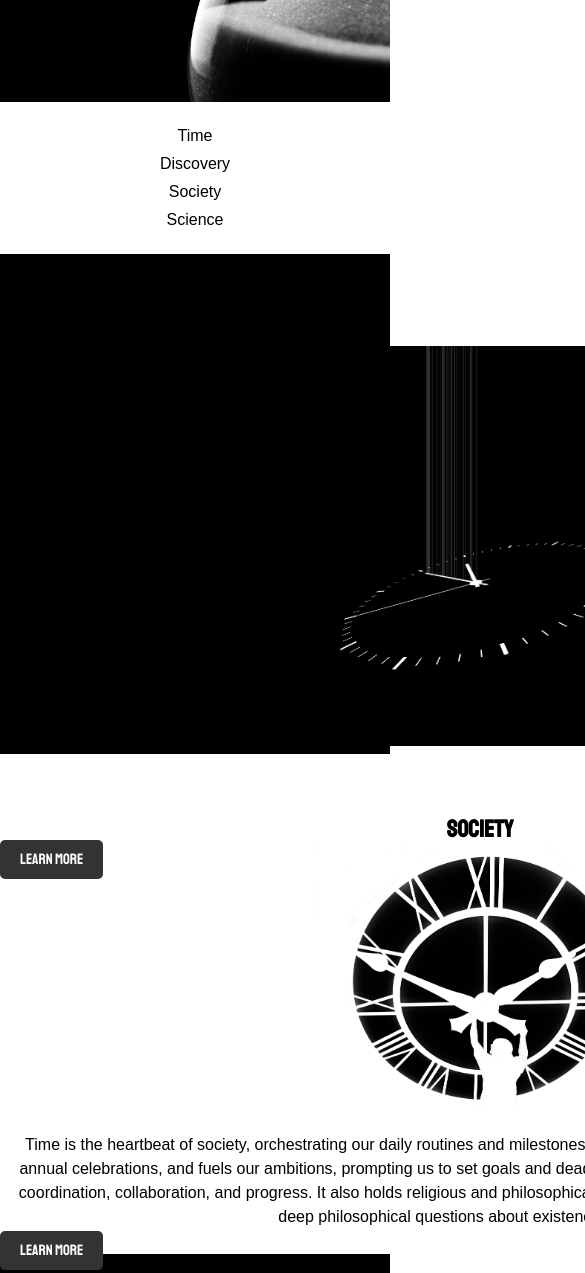
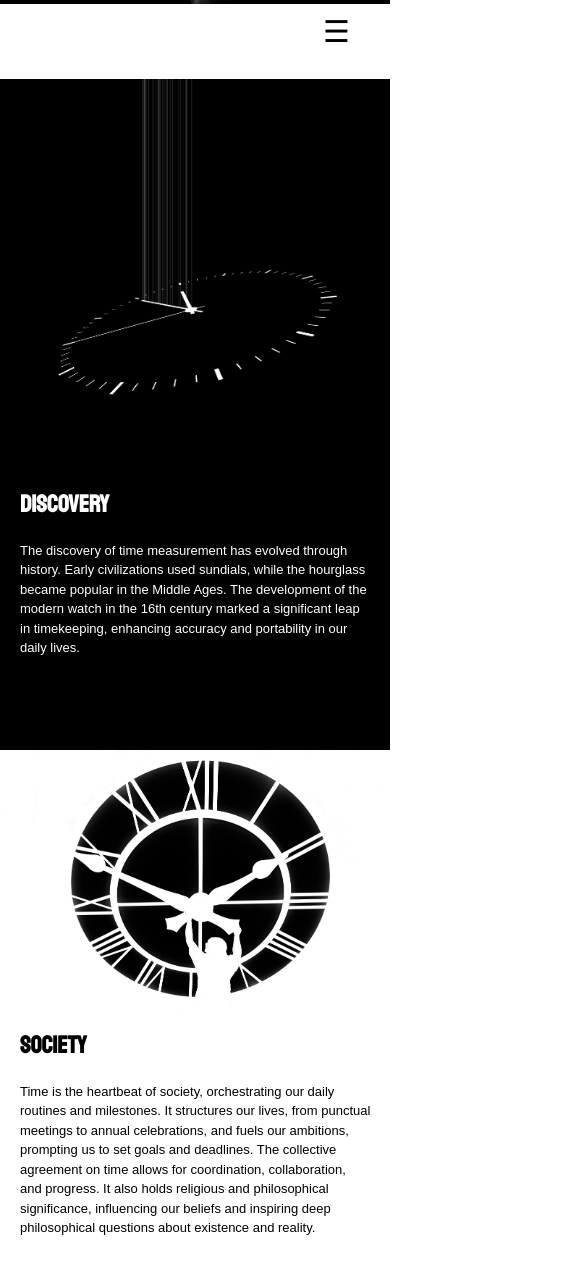
Before and after one commit to cphenpimon/iffall2023, a plain HTML site: page microsite/initial-build/index.html in a window 390 px wide. Shown: the part 398-1671 px from the top of the page, 585 px wide, since content can reach past the window. Drawn offline with Linux system fonts and the light colour scheme; a web font is replaced by a local one.

Commit message:
3rd Iteration of Mircosite Project (Initial Build not fully realized)

```diff
--- a/microsite/initial-build/css/styles.css
+++ b/microsite/initial-build/css/styles.css
@@ -6,8 +6,8 @@ body {
     padding: 0;
 }
 
-/* Nav Bar */
-.nav-bar {
+/* Desktop Nav Bar */
+.desktop-nav {
     background-color: white;
     padding: 30px;
     position: sticky;
@@ -15,13 +15,13 @@ body {
     z-index: 1000;
 }
 
-nav ul {
+.desktop-nav ul {
     list-style-type: none;
     margin: 0;
     padding: 0;
 }
 
-nav ul li {
+.desktop-nav ul li {
     display: inline-block;
     margin-right: 20px;
 }
@@ -124,6 +124,7 @@ section.science-home{
     margin: auto;
     padding-top: 40px;
     padding-bottom: 40px;
+    padding-left: 20px;
 }
 
 header .home-container{
@@ -184,6 +185,7 @@ footer a:hover{
 .rectangular-button {
     display: inline-block;
     padding: 10px 20px;
+    margin-left: 20px;
     background-color: #333;
     color: white;
     text-decoration: none;
@@ -206,19 +208,6 @@ footer a:hover{
 
 /* Mobile Styles */
 @media only screen and (max-width: 767px) {
-    /* Nav Bar */
-    .nav-bar {
-        padding: 15px;
-    }
-
-    nav ul {
-        text-align: center;
-    }
-
-    nav ul li {
-        display: block;
-        margin: 10px 0;
-    }
 
     /* Global Styles */
     h1 {
@@ -231,9 +220,10 @@ footer a:hover{
     }
 
     p {
-        font-size: 1em;
+        width: 90%;
+        font-size: 13px;
         line-height: 1.5;
-        padding-bottom: 10px;
+        padding-bottom: 30px;
     }
 
     /* Home Page */
@@ -242,8 +232,9 @@ footer a:hover{
     .home-content p {
         margin-top: 20px;
         margin-bottom: -8px;
-        text-align: center;
+        text-align: left;
         padding-right: 0;
+        padding-left: 20px;
     }
 
     /* Header */
@@ -251,13 +242,24 @@ footer a:hover{
         padding-top: 40px;
         padding-bottom: 40px;
     }
+    .home-container{
+        width: 100%;
+        height: auto;
+        margin: auto;
+        padding-top: 0px;
+        padding-bottom: 70px;
+        padding-left: 0px;
+    }
 
     img.home {
         float: none;
-        margin: 0 auto 20px auto;
+        margin-left: auto;
+        margin-right: auto;
+        margin-top: 0px;
+        margin-bottom: 0px;
         width: 100%;
-        max-width: 400px;
         height: auto;
+        border: aliceblue;
     }
 
     /* Discovery Page */
@@ -279,6 +281,21 @@ footer a:hover{
         font-size: 1.5em;
     }
 
+    /* Button */
+.rectangular-button {
+    padding: 10px 20px;
+    margin-right: 430px;
+    float: right;
+    background-color: #333;
+    color: white;
+    text-decoration: none;
+    border: none;
+    border-radius: 5px;
+    font-family: 'Staatliches', sans-serif;
+    font-size: 15px;
+    transition: background-color 0.3s, color 0.3s;
+}
+
     /* Footer */
     footer {
         padding: 10px 0;
@@ -286,6 +303,53 @@ footer a:hover{
 
     footer p {
         margin: 0;
-        text-align: center;
+        text-align: left;
+        padding-left: 20px;
+    }
+
+    /* Mobile Nav*/
+.mobile-nav {
+    display: none;
+    font-family: "interstate", sans-serif;
+}
+
+.menu-toggle {
+    display: none;
+    font-size: 30px;
+    padding-right: 30px;
+}
+
+.text-links {
+    display: flex;
+    flex-direction: column;
+    align-items: flex-end;
+    padding: 10px;
+}
+
+.mobile-nav .text-link {
+    display: none;
+    font-size: 24px;
+    padding-top: 10px;
+}
+
+.mobile-nav .text-link.active {
+    display: flex;
+}
+
+@media (max-width: 767px) {
+    .desktop-nav {
+        display: none;
+    }
+
+    .menu-toggle {
+        display: block;
+    }
+
+    .mobile-nav {
+        display: flex;
+        flex-direction: column;
+        align-items: flex-end;
+        padding: 10px;
     }
 }
+}
--- a/microsite/initial-build/index.html
+++ b/microsite/initial-build/index.html
@@ -20,22 +20,42 @@
             </div>
         </header>
 
-    <!----Nav Bar-->
-    <div class="nav-bar">
+    <!----Desktop Nav Bar-->
+    <div class="desktop-nav">
         <nav>
             <ul>
                 <li><a href="index.html">Time</a></li>
                 <li><a href="discovery.html">Discovery</a></li>
                 <li><a href="society.html">Society</a></li>
-                <li><a href="Science.html">Science</a></li>
+                <li><a href="science.html">Science</a></li>
             </ul>
         </nav>
     </div>
 
+    <!---Mobile Nav Bar-->
+    <nav class="mobile-nav">
+        <div class="menu-toggle" onclick="toggleMobileMenu()">&#9776;</div>
+        <div class="text-links">
+            <div class="text-link"><a href="index.html">Time</a></div>
+            <div class="text-link"><a href="discovery.html">Discovery</a></div>
+            <div class="text-link"><a href="society.html">Society</a></div>
+            <div class="text-link"><a href="science.html">Science</a></div>
+        </div>
+    </nav>
+    <script>
+        function toggleMobileMenu() {
+            var mobileLinks = document.querySelectorAll('.mobile-nav .text-link');
+
+            mobileLinks.forEach(function(link) {
+                link.classList.toggle('active');
+            });
+        }
+    </script>
+
     <section class="discovery-home">
         <div class="home-container">
+            <img class="home" src="images/discovery-home.jpg">
             <h3>Discovery</h3>
-            <img class="home" src="images/discovery-home.jpg">
             <p>The discovery of time measurement has evolved through history. Early civilizations used sundials, while the hourglass became popular in the Middle Ages. The development of the modern watch in the 16th century marked a significant leap in timekeeping, enhancing accuracy and portability in our daily lives.</p>
            <button class="rectangular-button"><a href="discovery.html">Learn More</a></button>
 
@@ -44,8 +64,8 @@
 
     <section class="society-home">
         <div class="home-container">
+            <img class="home" src="images/society-home.jpg">
             <h3>Society</h3>
-            <img class="home" src="images/society-home.jpg">
             <p>Time is the heartbeat of society, orchestrating our daily routines and milestones. It structures our lives, from punctual meetings to annual celebrations, and fuels our ambitions, prompting us to set goals and deadlines. The collective agreement on time allows for coordination, collaboration, and progress. It also holds religious and philosophical significance, influencing our beliefs and inspiring deep philosophical questions about existence and reality.</p>
             <button class="rectangular-button"><a href="society.html">Learn More</a></button>
         </div>
@@ -53,8 +73,8 @@
 
     <section class="science-home">
         <div class="home-container">
+            <img class="home" src="images/science-home.jpg">
             <h3>Science</h3>
-            <img class="home" src="images/science-home.jpg">
             <p>The science of time, or horology, delves into the nature, measurement, and perception of time. It encompasses various scientific disciplines, including physics, astronomy, and psychology, to explore time's fundamental properties, from its role in the universe to the development of precise timekeeping devices like atomic clocks.</p>
             <button class="rectangular-button"><a href="science.html">Learn More</a></button>
         </div>
```
Also changed, not shown: microsite/initial-build/science.html (+2 -2 lines), microsite/initial-build/society.html (+2 -2 lines).
